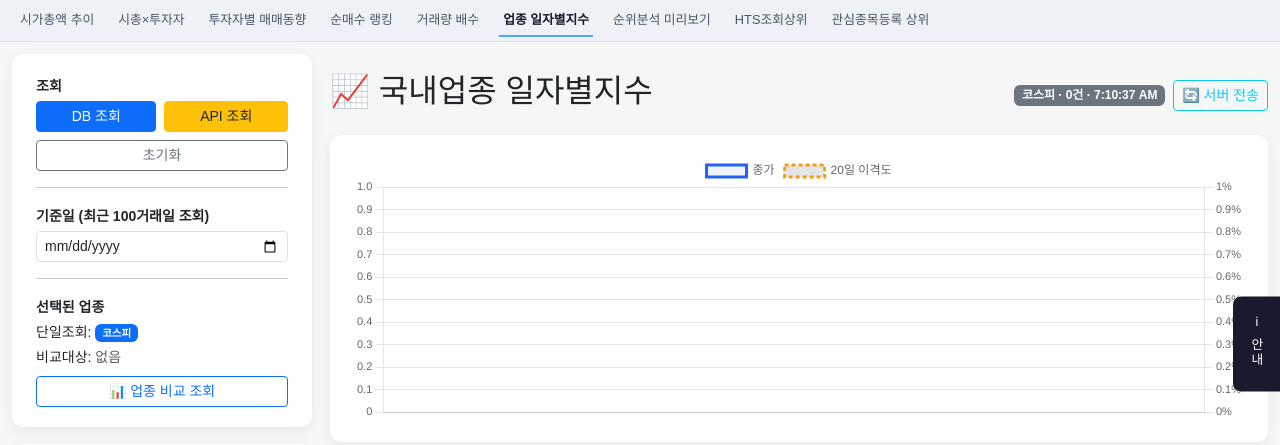
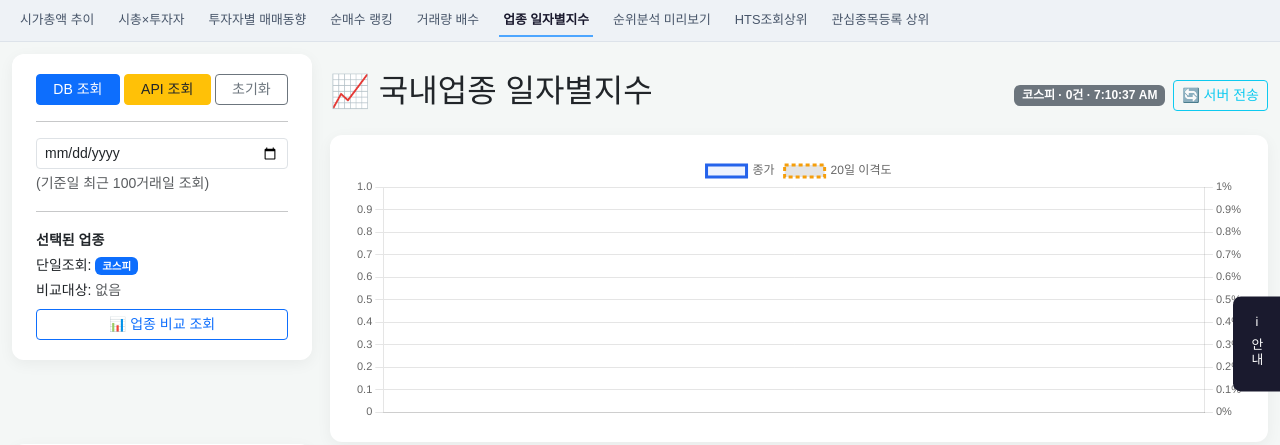
Before and after one commit to yunjinwoo/upbit-alert, a Flask app: page /sector-index in a window 1280 px wide. Shown: the part 56-501 px from the top of the page. Run offline with Flask 3, Linux system fonts and the light colour scheme; data that the repository does not hold is empty; some libraries are stand-ins or nearby versions.

Commit message:
style: 조회 버튼 한 줄로 압축 + 기준일 input을 라벨보다 먼저 배치
"조회" 라벨을 제거하고 DB조회/API조회/초기화 버튼 3개를 한 줄로
줄여 공간을 절약. 기준일 영역은 input을 먼저 보여주고 안내 문구를
아래에 작게 배치하도록 순서를 바꿈.

Co-Authored-By: Claude Sonnet 5 <noreply@anthropic.com>

```diff
--- a/templates/sector_index.html
+++ b/templates/sector_index.html
@@ -95,17 +95,16 @@
             <!-- 상단 고정 패널: 버튼/기준일/선택된 업종 -->
             <div class="card-panel" style="position: fixed; top: 110px; width: 300px;">
                 <!-- 1. 버튼영역 -->
-                <label class="form-label mb-1 small fw-bold">조회</label>
-                <div class="d-flex gap-2 mb-2">
-                    <button class="btn btn-primary btn-sm flex-fill" onclick="loadFromDb()">DB 조회</button>
-                    <button class="btn btn-warning btn-sm text-dark flex-fill" onclick="loadData()">API 조회</button>
+                <div class="d-flex gap-1 mb-2">
+                    <button class="btn btn-primary btn-sm flex-fill px-1" onclick="loadFromDb()">DB 조회</button>
+                    <button class="btn btn-warning btn-sm text-dark flex-fill px-1" onclick="loadData()">API 조회</button>
+                    <button class="btn btn-outline-secondary btn-sm flex-fill px-1" onclick="resetFilters()">초기화</button>
                 </div>
-                <button class="btn btn-outline-secondary btn-sm w-100" onclick="resetFilters()">초기화</button>
                 <hr>
 
                 <!-- 2. 기준일영역 -->
-                <label class="form-label mb-1 small fw-bold">기준일 (최근 100거래일 조회)</label>
                 <input type="date" id="selDate" class="form-control form-control-sm">
+                <label class="form-label mt-1 mb-0 small text-muted">(기준일 최근 100거래일 조회)</label>
                 <hr>
 
                 <!-- 3. 선택된 업종 -->
```
